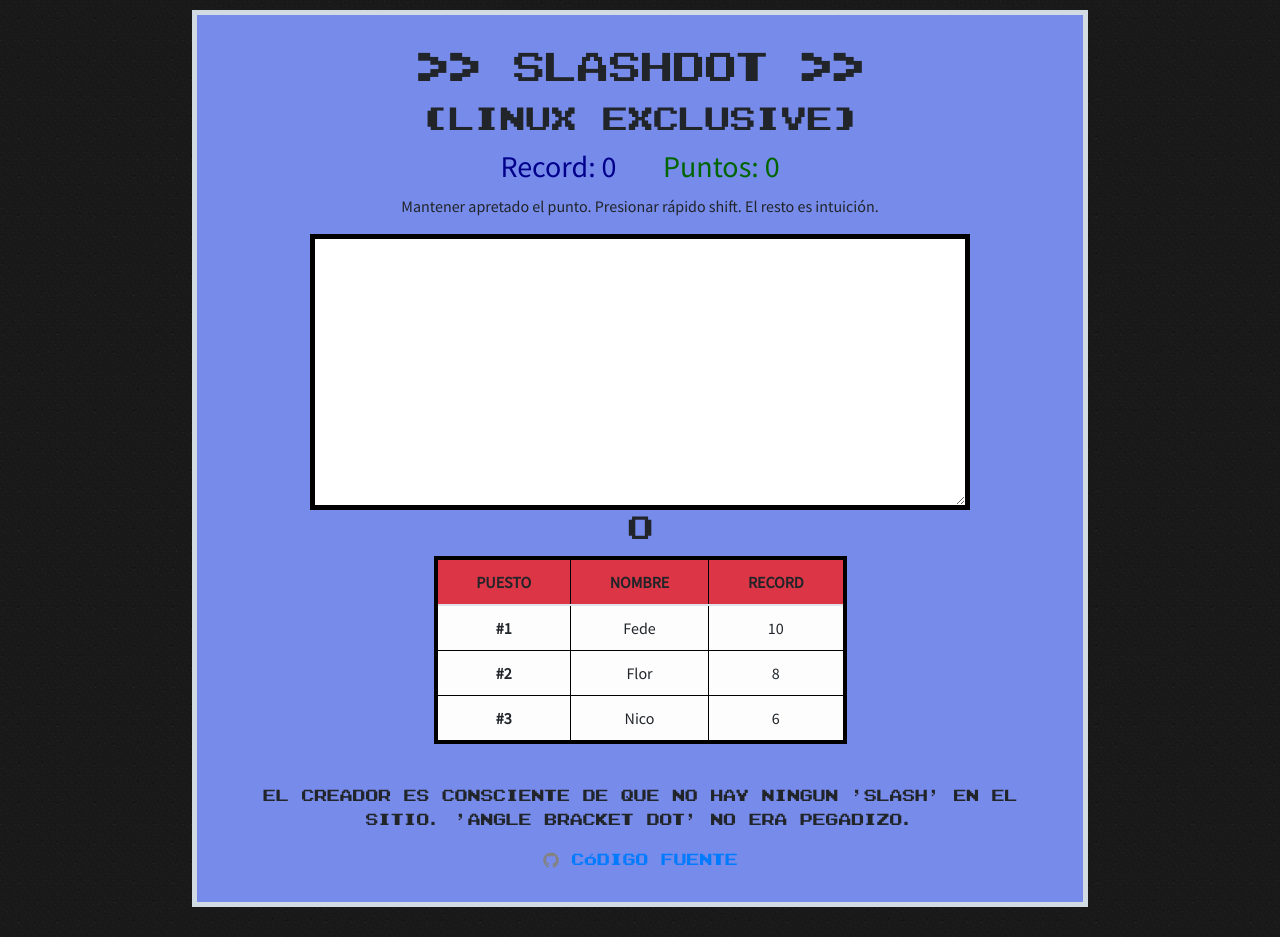
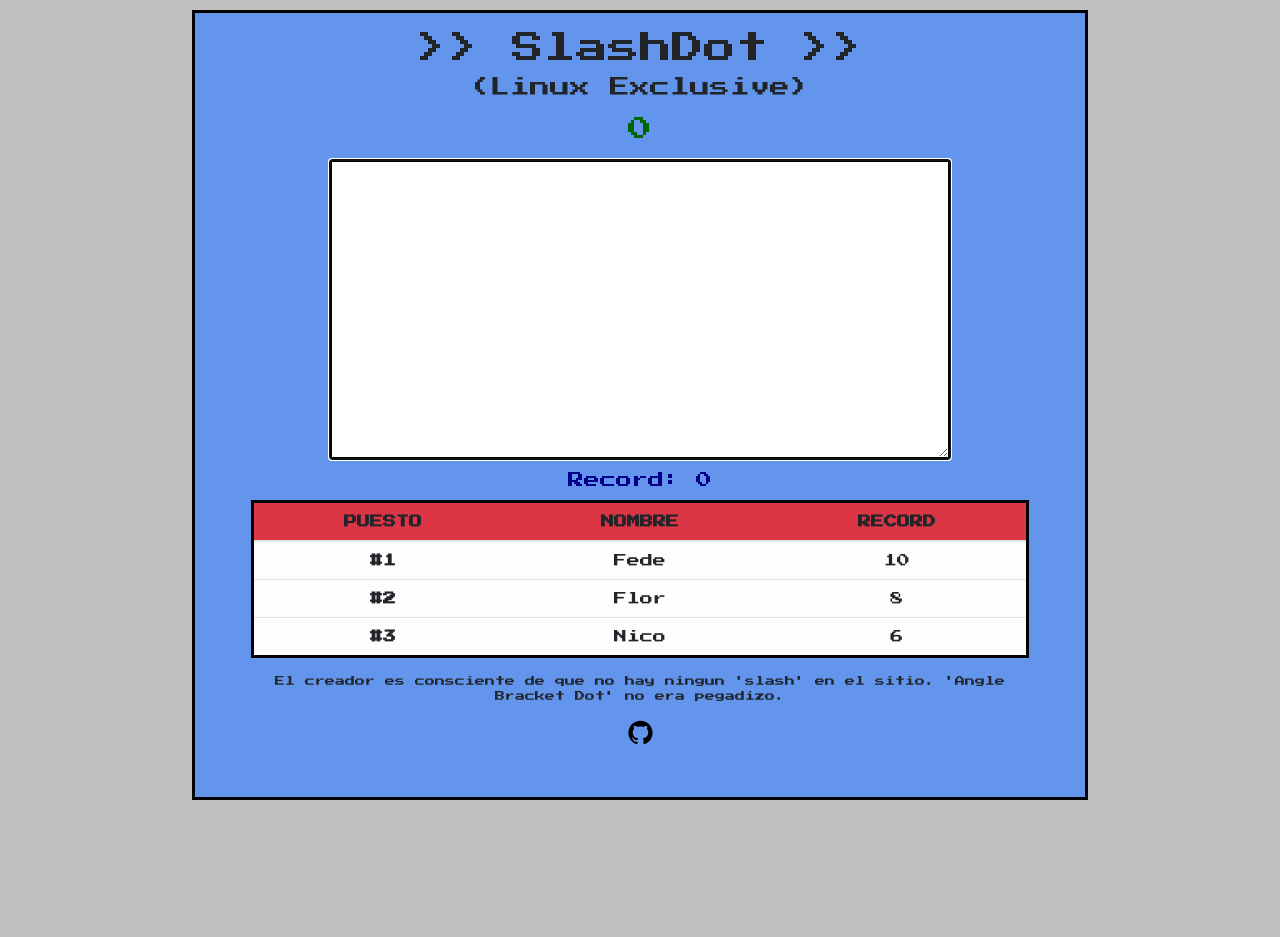
Before and after one commit to FdelMazo/slashdot, a plain HTML site: page index.html in a window 1280 px wide. After the commit the page ends 800 px from the top, so only its background shows below. Drawn offline with nearby package versions, Linux system fonts and the light colour scheme.

Commit message:
Redisenio del redisenio

```diff
--- a/index.html
+++ b/index.html
@@ -6,34 +6,28 @@
       <link rel="stylesheet" href="https://stackpath.bootstrapcdn.com/bootstrap/4.1.0/css/bootstrap.min.css" integrity="sha384-9gVQ4dYFwwWSjIDZnLEWnxCjeSWFphJiwGPXr1jddIhOegiu1FwO5qRGvFXOdJZ4" crossorigin="anonymous">
       <link rel="stylesheet" href="style.css">
       <link rel="icon" type="image/png" href="icon.png">
+      <title class='title'>SlashDot</title>
   </head>
 
   <body>
     <header>
-                    <title class='title'>SlashDot</title>
-                    <h1>>> SlashDot >></h1>
-                    <h2>(Linux Exclusive)</h2>
+      <h2>>> SlashDot >></h2>
+      <h5>(Linux Exclusive)</h5>
     </header>
 
+    <div id='puntos'><var id="puntosVal"> 0 </var></div>
+
+    <div><textarea autofocus id="slashdot"></textarea></div>
+
+    <div id='record'>Record: <var id="recordVal"> 0 </var></div>
+
     <div>
-                <h2>
-                    <div class='record-puntos' id='record'>Record: <var id="recordVal"> 0 </var></div>
-                    <div class='record-puntos' id='puntos'>Puntos: <var id="puntosVal"> 0 </var></div>
-                </h2>
-            </div>
-            <p>Mantener apretado el punto. Presionar rápido  shift. El resto es intuición.</p>
-            <textarea id="slashdot"></textarea>
-
-            <div class="counter">
-              <h2 id ='count'>0</h2>
-            </div>
-
-            <table class="table" style = "width: 50%">
+      <table class="table">
         <thead>
           <tr class="bg-danger">
-                  <th scope="col" style = "width: 5.66%" >PUESTO</th>
-                  <th scope="col" style = "width: 5.66%" >NOMBRE</th>
-                  <th scope="col" style = "width: 5.66%" >RECORD</th>
+            <th scope="col" >PUESTO</th>
+            <th scope="col" >NOMBRE</th>
+            <th scope="col" >RECORD</th>
           </tr>
         </thead>
         <tbody>
@@ -47,25 +41,25 @@
             <td>Flor</td>
             <td>8</td>
           </tr>
-                <tr class="table-light" style = "width: 16.66%">
+          <tr class="table-light">
             <th scope="row">#3</th>
             <td>Nico</td>
             <td>6</td>
           </tr>
         </tbody>
       </table>
-
-            <br>
+    </div>
+    <div>
     <footer>
       <p>El creador es consciente de que no hay ningun 'slash' en el sitio. 'Angle Bracket Dot' no era pegadizo.</ph5>
       <div id="link-github">
         <a href="https://github.com/fdelmazo/slashdot">
-                    <span><svg viewBox="0 0 16 16" width="16px" height="16px">
-                    <path fill="#828282" d="M7.999,0.431c-4.285,0-7.76,3.474-7.76,7.761 c0,3.428,2.223,6.337,5.307,7.363c0.388,0.071,0.53-0.168,0.53-0.374c0-0.184-0.007-0.672-0.01-1.32 c-2.159,0.469-2.614-1.04-2.614-1.04c-0.353-0.896-0.862-1.135-0.862-1.135c-0.705-0.481,0.053-0.472,0.053-0.472 c0.779,0.055,1.189,0.8,1.189,0.8c0.692,1.186,1.816,0.843,2.258,0.645c0.071-0.502,0.271-0.843,0.493-1.037 C4.86,11.425,3.049,10.76,3.049,7.786c0-0.847,0.302-1.54,0.799-2.082C3.768,5.507,3.501,4.718,3.924,3.65 c0,0,0.652-0.209,2.134,0.796C6.677,4.273,7.34,4.187,8,4.184c0.659,0.003,1.323,0.089,1.943,0.261 c1.482-1.004,2.132-0.796,2.132-0.796c0.423,1.068,0.157,1.857,0.077,2.054c0.497,0.542,0.798,1.235,0.798,2.082 c0,2.981-1.814,3.637-3.543,3.829c0.279,0.24,0.527,0.713,0.527,1.437c0,1.037-0.01,1.874-0.01,2.129 c0,0.208,0.14,0.449,0.534,0.373c3.081-1.028,5.302-3.935,5.302-7.362C15.76,3.906,12.285,0.431,7.999,0.431z"/>
+        <span><svg viewBox="0 0 16 16" width="2.5em" height="2.5em">
+        <path fill="black" d="M7.999,0.431c-4.285,0-7.76,3.474-7.76,7.761 c0,3.428,2.223,6.337,5.307,7.363c0.388,0.071,0.53-0.168,0.53-0.374c0-0.184-0.007-0.672-0.01-1.32 c-2.159,0.469-2.614-1.04-2.614-1.04c-0.353-0.896-0.862-1.135-0.862-1.135c-0.705-0.481,0.053-0.472,0.053-0.472 c0.779,0.055,1.189,0.8,1.189,0.8c0.692,1.186,1.816,0.843,2.258,0.645c0.071-0.502,0.271-0.843,0.493-1.037 C4.86,11.425,3.049,10.76,3.049,7.786c0-0.847,0.302-1.54,0.799-2.082C3.768,5.507,3.501,4.718,3.924,3.65 c0,0,0.652-0.209,2.134,0.796C6.677,4.273,7.34,4.187,8,4.184c0.659,0.003,1.323,0.089,1.943,0.261 c1.482-1.004,2.132-0.796,2.132-0.796c0.423,1.068,0.157,1.857,0.077,2.054c0.497,0.542,0.798,1.235,0.798,2.082 c0,2.981-1.814,3.637-3.543,3.829c0.279,0.24,0.527,0.713,0.527,1.437c0,1.037-0.01,1.874-0.01,2.129 c0,0.208,0.14,0.449,0.534,0.373c3.081-1.028,5.302-3.935,5.302-7.362C15.76,3.906,12.285,0.431,7.999,0.431z"/>
         </svg>
-                    </span>Código fuente</a>
+        </span></a>
       </div>
     </footer>
+    </div>
   </body>
-
 </html>
--- a/slashdot.js
+++ b/slashdot.js
@@ -13,7 +13,6 @@ $(document).ready(function(){
         var inputSumatoria = inputPicos.length;
         if (inputSumatoria == sumatoria) {
             incrementar();
-            document.getElementById('count').innerHTML = nivel-1;
         }
         else if (inputSumatoria == sumatoriaAnt) return;
         else  {
@@ -32,8 +31,6 @@ $(document).ready(function(){
         sumatoriaAnt = 0
         $("#slashdot").val('');
         $("#puntosVal").text(0);
-        document.getElementById('count').innerHTML = 0;
-
     }
 
     function incrementar(){
--- a/style.css
+++ b/style.css
@@ -1,91 +1,51 @@
-@import url('https://fonts.googleapis.com/css?family=Source+Sans+Pro');
+@import url('https://fonts.googleapis.com/css?family=Press+Start+2P');
 
-@font-face {
-  font-family: 'GameFont';
-  src: URL('zig_____.ttf') format('truetype');
-  font-weight: bold;
+html {
+    background: silver;
 }
 
-header, footer {
-    text-align: center;
-    font-family: 'GameFont';
-}
-
-html {
-    background-image: url("imagenes/assault.png");
-    background-repeat: repeat;
+div {
+    margin: 0.5em;
 }
 
 body {
-    background: #778beb ;
-    border: solid #d2dae2 5px ;
+    background: cornflowerblue ;
+    font-family: "Press Start 2P";
+    border: solid black ;
     width: 70%;
     margin: 10 auto auto;
-    margin-bottom: 30;
     text-align: center;
-    padding: 30px;
-    font-family: "Source Sans Pro";
+    padding: 1em 3em;
 }
 
 var {
     font-style:normal;
 }
 
-.record-puntos {
-    display: inline-block;
-    margin: 0 20px;
+p, a {
+    font-size: x-small;
 }
 
-#puntos {
+#puntos{
     color: darkgreen;
-    font-size: 30px;
+    font-size: x-large;
 }
 
 #record {
     color: darkblue;
-    font-size: 30px;
 }
 
-#count {
-  font-family: 'GameFont';
-}
-
-hr {
-    margin: 50px 100px ;
-}
 #slashdot {
-    padding: 25px;
-    border: solid black 5px ;
-    font-size: 14px;
+    padding: 2em;
+    border: solid black ;
     font-weight: bold;
-    /*background: repeating-linear-gradient(
-        135deg,
-        white,
-        white 5px,
-        paleturquoise 5px,
-        paleturquoise 10px
-      );*/
     height: 40%;
     width: 80%;
+    overflow: hidden; /*Evitar scrollbar*/
 }
 
 table  {
-    margin: 0 auto;
-    border: solid black 4px ;
-    border-collapse: collapse;
+    border: solid black;
     text-align: center;
-    background:white;
-    word-wrap: normal;
+    font-size: small;
 }
-
-.tableTitle{
-  background: #ff3f34;
-  text-transform: uppercase;
-  font-size: 15px;
-}
-
-td, th {
-    padding: 5px;
-    width: 10%;
-    border: solid black 1px;
-}
```
Also changed, not shown: icon.png (renamed from imagenes/icon.png), imagenes/assault.png (deleted), imagenes/characters.png (deleted), imagenes/charactersbig.png (deleted), zig_____.ttf (deleted), 1 other file. Lines whose indentation alone changed are shown as unchanged.
